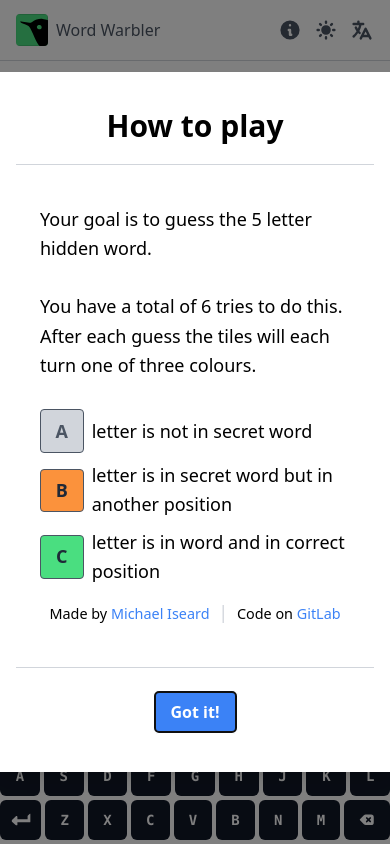
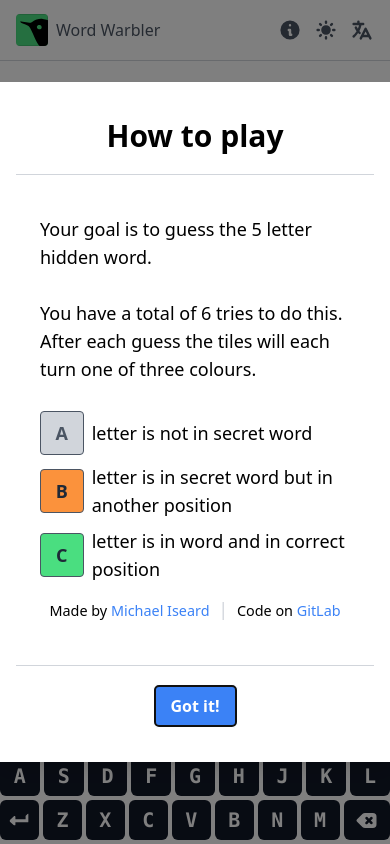
Before and after one commit to mikey242/word-warbler, a React (Create React App) app: page / in a window 390 px wide. Built offline with nearby package versions, Linux system fonts and the light colour scheme.

Commit message:
Improve compatability with smaller screens

```diff
--- a/src/components/Header.jsx
+++ b/src/components/Header.jsx
@@ -26,7 +26,7 @@ function Header({ setGameState, setShowLanguage }) {
   };
 
   return (
-    <nav className="border-gray-300 dark:border-gray-600 border-b text-gray-600 dark:text-gray-300 mb-5 px-4 sm:px-4 py-2.5 w-full">
+    <nav className="border-gray-300 dark:border-gray-600 border-b text-gray-600 dark:text-gray-300 mb-3 xs:mb-5 px-4 py-1 xs:py-2.5 w-full">
       <div className="container flex flex-wrap justify-center items-center mx-auto">
         <div className="mr-auto flex items-center">
           <Logo className="rounded" width="2em" />
--- a/src/components/grid/CurrentRow.jsx
+++ b/src/components/grid/CurrentRow.jsx
@@ -9,7 +9,7 @@ function CurrentRow({ letters, rowError }) {
   const merged = [...letters, ...blanks];
 
   return (
-    <div className={classNames(rowError && 'animate-error', 'grid grid-cols-5 gap-2')}>
+    <div className={classNames(rowError && 'animate-error', 'grid grid-cols-5 gap-1 xs:gap-2')}>
       {merged.map((item, i) => (
         // eslint-disable-next-line react/no-array-index-key
         <Tile key={i} letter={item} />
--- a/src/components/grid/Grid.jsx
+++ b/src/components/grid/Grid.jsx
@@ -9,7 +9,7 @@ function Grid({ current, guesses, rowError }) {
   const blanks = guesses.length < 5 ? Array.from(Array(5 - guesses.length)) : [];
 
   return (
-    <div id="grid" className="grid grid-rows-4 gap-2 px-3 max-w-md mx-auto w-full text-2xl text-center">
+    <div id="grid" className="grid grid-rows-4 gap-1 xs:gap-2 px-3 max-w-md mx-auto w-full text-xl xs:text-2xl text-center">
       {/* Previously guessed */}
       {guesses.map((guess, i) => (
         // eslint-disable-next-line react/no-array-index-key
--- a/src/components/grid/Row.jsx
+++ b/src/components/grid/Row.jsx
@@ -23,7 +23,7 @@ function Row({ letters }) {
   }, [letters]);
 
   return (
-    <div className="grid grid-cols-5 gap-2">
+    <div className="grid grid-cols-5 gap-1 xs:gap-2">
       {letters?.length ? (
         letters.map((entry, i) => (
           <div
--- a/src/components/keyboard/Key.jsx
+++ b/src/components/keyboard/Key.jsx
@@ -15,11 +15,11 @@ function Key({
       className={
             classNames(
               incorrect ? 'dark:bg-gray-600 dark:text-white bg-gray-300 text-gray-600' : 'bg-gray-900',
-              'key flex items-center justify-center cursor-pointer text-white mr-1 h-10 min-w-0 p-4 mb-1 rounded-md',
+              'key flex items-center justify-center cursor-pointer text-white mr-1 h-10 min-w-0 p-3 xs:p-4 mb-1 rounded-md',
             )
 }
     >
-      <p className="select-none font-bold uppercase text-sm sm:text-xl">{character}</p>
+      <p className="select-none font-bold uppercase text-xs xs:text-xl">{character}</p>
     </button>
   );
 }
--- a/src/components/modals/Modal.jsx
+++ b/src/components/modals/Modal.jsx
@@ -16,20 +16,20 @@ function Modal({
         id="modal"
         className="justify-center items-center flex overflow-x-hidden overflow-y-auto fixed inset-0 z-50 outline-none focus:outline-none"
       >
-        <div className="relative w-auto my-6 mx-auto max-w-3xl">
+        <div className="relative w-auto mx-auto max-w-3xl">
           {/* content */}
-          <div className="p-4 text-blueGray-500 dark:text-gray-300 border-0 shadow-lg relative flex flex-col w-full bg-white dark:bg-gray-900 outline-none focus:outline-none">
+          <div className="p-2 xs:p-4 text-blueGray-500 dark:text-gray-300 border-0 shadow-lg relative flex flex-col w-full bg-white dark:bg-gray-900 outline-none focus:outline-none">
             {/* header */}
-            <div className="flex justify-center p-5 border-b border-solid border-gray-300 dark:border-gray-600 rounded-t">
+            <div className="flex justify-center p-3 xs:p-5 border-b border-solid border-gray-300 dark:border-gray-600 rounded-t">
               <h3 className="text-3xl font-semibold">{header}</h3>
             </div>
             {/* body */}
-            <div className="relative p-6 flex-auto">
-              <div className="my-4 text-lg leading-relaxed">{children}</div>
+            <div className="relative p-4 xs:p-6 flex-auto">
+              <div className="my-4 text-sm xs:text-lg leading-relaxed">{children}</div>
             </div>
             {/* footer */}
             {buttonLabel && (
-              <div className="flex items-center justify-center p-6 border-t border-solid border-gray-300 dark:border-gray-600 rounded-b">
+              <div className="flex items-center justify-center p-4 xs:p-5 border-t border-solid border-gray-300 dark:border-gray-600 rounded-b">
                 <Button
                   tabindex="0"
                   label={buttonLabel}
--- a/tailwind.config.js
+++ b/tailwind.config.js
@@ -6,6 +6,9 @@ module.exports = {
       animation: {
         press: 'press 200ms ease-in-out',
         error: 'shake 200ms ease-in-out',
+      },
+      screens: {
+        xs: '375px',
       },
       keyframes: {
         press: {
```
